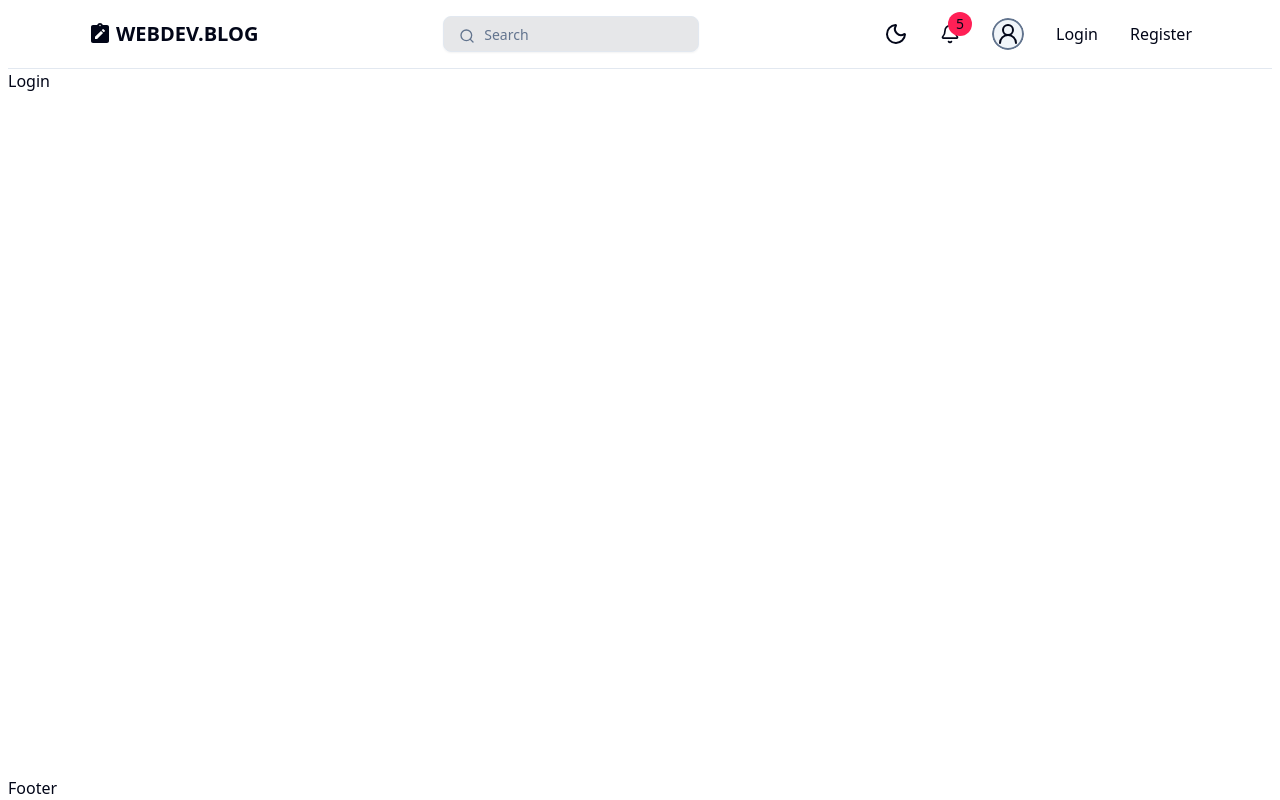
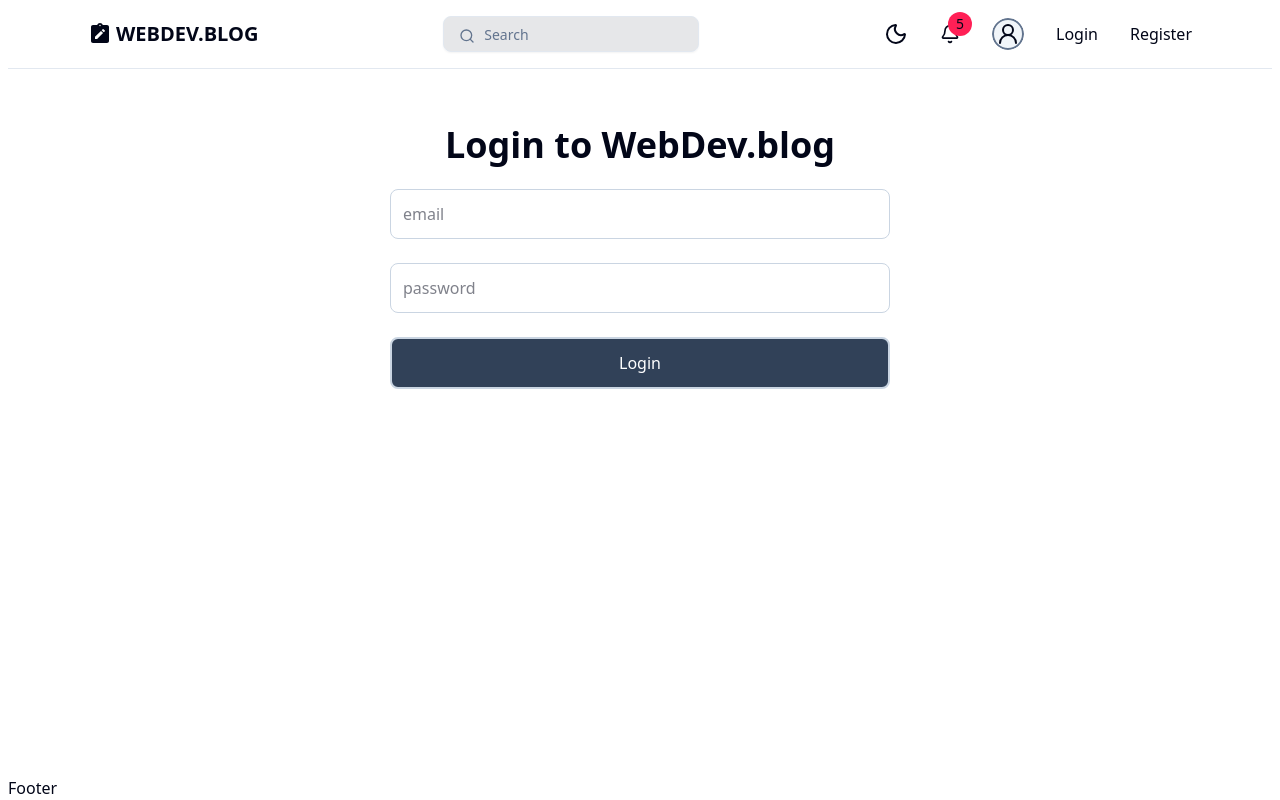
Before and after one commit to HoTienQuoc/NextjsBlog, a Next.js app in the folder nextjsblog/: page /login in a window 1280 px wide. Built offline with nearby package versions, Linux system fonts and the light colour scheme.

Commit message:
Update package dependencies and refactor Login component; added '@hookform/resolvers' and 'zod' for form validation, and integrated LoginForm within a Container for improved layout.

```diff
--- a/nextjsblog/app/(auth)/login/page.tsx
+++ b/nextjsblog/app/(auth)/login/page.tsx
@@ -1,10 +1,12 @@
+import LoginForm from '@/components/auth/LoginForm'
+import Container from '@/components/layout/Container'
 import React from 'react'
 
 const Login = () => {
   return (
-    <>
-        Login
-    </>
+    <Container>
+        <LoginForm/>
+    </Container>
   )
 }
 
--- /dev/null
+++ b/nextjsblog/components/auth/LoginForm.tsx
@@ -0,0 +1,28 @@
+'use client'
+
+import { LoginSchema, LoginSchemaType } from '@/schemas/LoginSchema';
+import { zodResolver } from '@hookform/resolvers/zod';
+import {SubmitHandler, useForm} from 'react-hook-form'
+import FormField from '../common/FormField';
+import Button from '../common/Button';
+import Heading from '../common/Heading';
+
+const LoginForm = () => {
+    const {register, handleSubmit, formState:{errors}} = useForm<LoginSchemaType>({
+        resolver: zodResolver(LoginSchema)
+    });
+    const onSubmit: SubmitHandler<LoginSchemaType> = (data) => {
+
+    }
+    return (
+        <form onSubmit={handleSubmit(onSubmit)} className='flex flex-col max-w-[500px] m-auto mt-8 gap-2'>
+            <Heading title='Login to WebDev.blog' lg center/>
+            <FormField id="email" register={register} errors={errors} placeholder='email' type='email'/>
+            <FormField id="password" register={register} errors={errors} placeholder='password' type='password'/>
+            <Button type='submit' label='Login'/>
+
+        </form>
+    );
+}
+
+export default LoginForm
--- /dev/null
+++ b/nextjsblog/components/common/Button.tsx
@@ -0,0 +1,33 @@
+'use client'
+
+import { cn } from "@/lib/utils";
+import { HtmlHTMLAttributes } from "react";
+import { IconType } from "react-icons/lib";
+
+interface ButtonProps{
+    label: string;
+    disabled?: boolean;
+    outlined?: boolean;
+    small?: boolean;
+    icon?: IconType;
+    className?: string;
+    type?: "submit" | "reset" | "button" | undefined;
+    onClick?: (e: React.MouseEvent<HTMLButtonElement>) => void
+}
+
+const Button = ({
+    label, type, disabled, outlined, small, icon: Icon, className, onClick
+}: ButtonProps) => {
+    return (
+        <button type={type} onClick={onClick} disabled={disabled}
+        className={cn("disabled:opacity-70 disabled:cursor-allowed rounded-md hover:opacity-80 transition w-auto border-slate-300 border-2 flex items-center justify-center gap-2 py-3 px-5 my-2 bg-slate-700 text-white dark:border-slate-700",
+        outlined && "bg-transparent text-slate-700 dark:text-slate-300 dark:bg-transparent",
+        small && "text-sm py-1 px-2 border-[1px]",
+        className && className)}>
+            {Icon && <Icon size={20}/>}
+            {label}
+        </button>
+    );
+}
+
+export default Button;
--- /dev/null
+++ b/nextjsblog/components/common/Heading.tsx
@@ -0,0 +1,18 @@
+interface HeadingProps {
+    title: string;
+    center?: boolean;
+    lg?:boolean;
+    md?:boolean;
+}
+
+const Heading = ({title,center,lg,md}:HeadingProps) => {
+    return (
+        <div className={center?'text-center':'text-start'}>
+            {lg && <h1 className="font-bold text-4xl my-2">{title}</h1>}
+            {md && <h2 className="font-bold text-4xl my-2">{title}</h2>}
+            {!lg && !md && <h3 className="font-bold text-4xl my-2">{title}</h3>}
+        </div>
+    )
+}
+
+export default Heading;
--- a/nextjsblog/package.json
+++ b/nextjsblog/package.json
@@ -9,6 +9,7 @@
     "lint": "eslint"
   },
   "dependencies": {
+    "@hookform/resolvers": "^5.2.2",
     "@radix-ui/react-avatar": "^1.1.10",
     "@radix-ui/react-dropdown-menu": "^2.1.16",
     "class-variance-authority": "^0.7.1",
@@ -20,7 +21,8 @@
     "react-dom": "19.1.0",
     "react-hook-form": "^7.65.0",
     "react-icons": "^5.5.0",
-    "tailwind-merge": "^3.3.1"
+    "tailwind-merge": "^3.3.1",
+    "zod": "^4.1.12"
   },
   "devDependencies": {
     "@eslint/eslintrc": "^3",
--- /dev/null
+++ b/nextjsblog/schemas/LoginSchema.ts
@@ -0,0 +1,8 @@
+import * as z from "zod";
+
+export const LoginSchema = z.object({
+    email: z.email(),
+    password: z.string().min(6,"password must be 6 or more characters long!")
+})
+
+export type LoginSchemaType = z.infer<typeof LoginSchema>
```
Also changed, not shown: nextjsblog/components/auth/SocialAuth.tsx (added), 1 other file (tests, documents, lock files or other folders).
